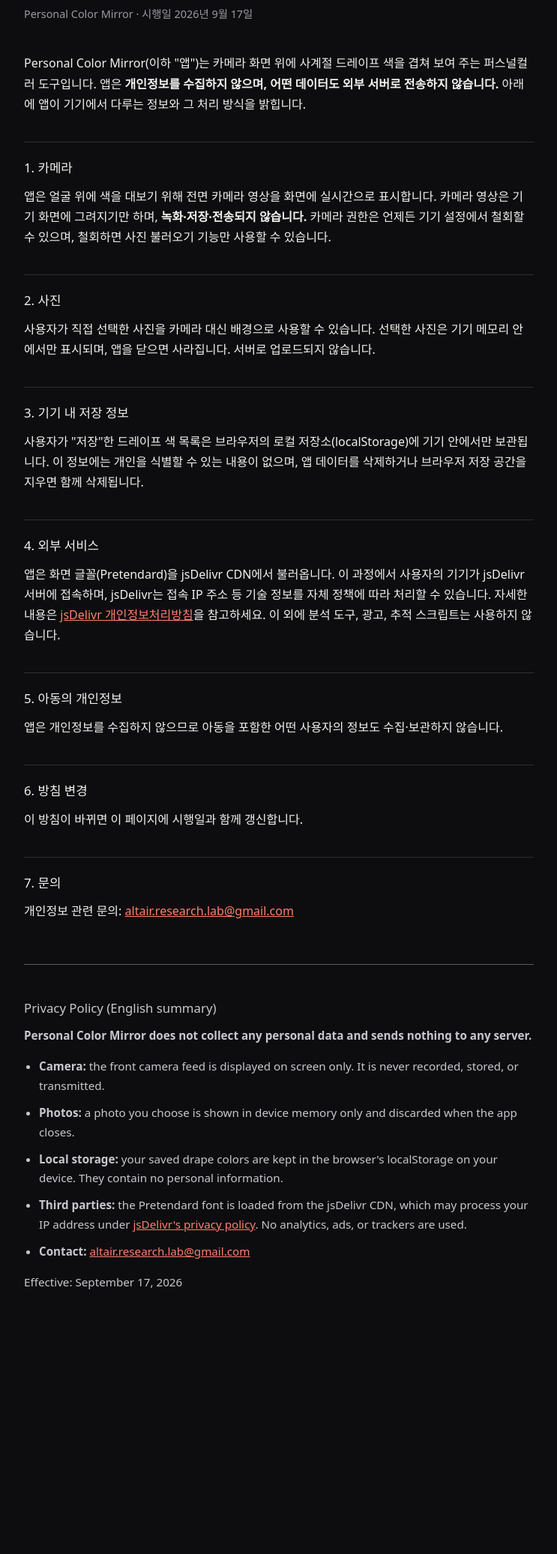
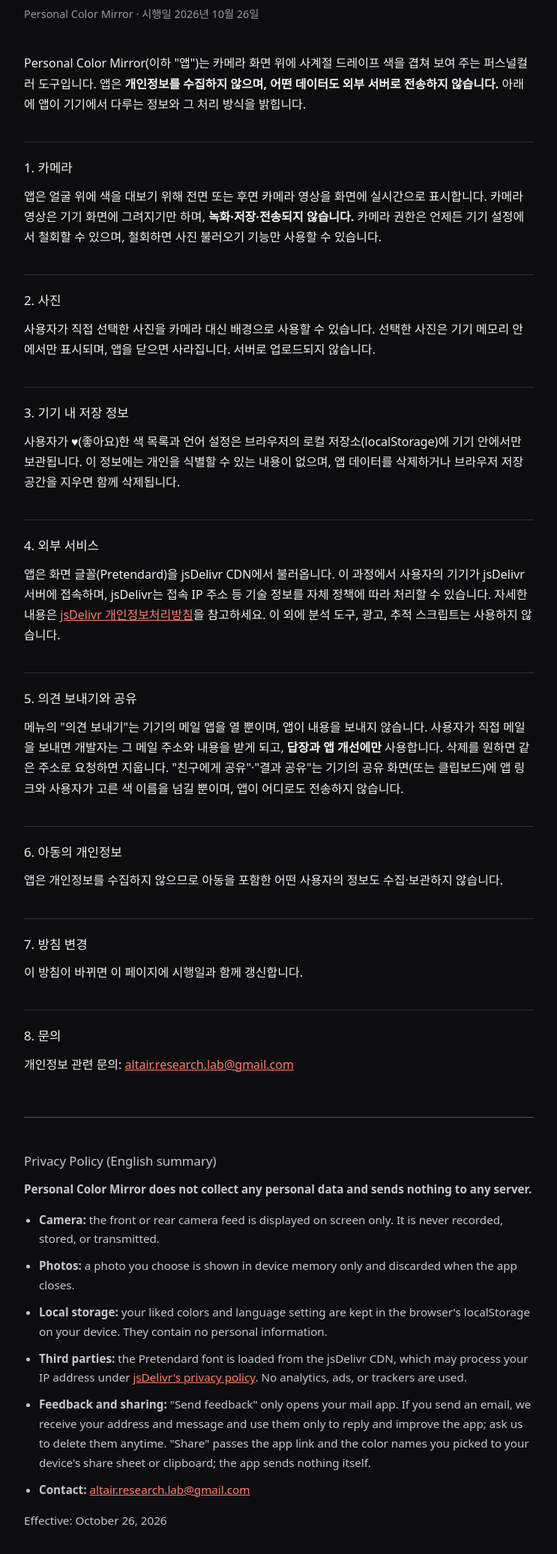
Before and after one commit to altair-research/drape, a plain HTML site: page privacy.html in a window 1280 px wide. Shown: the part 143-2216 px from the top of the page at 75% size, without its empty margins (268-1011 px from the left). Before the commit the page ends 1957 px from the top, so only its background shows below. Drawn offline with Linux system fonts and the light colour scheme.

Commit message:
v30 결과 공유(좋아요 색의 계절별 개수·이름 + 링크), 개인정보처리방침에 의견 메일·공유 항목 추가(10-26 시행)

```diff
--- a/privacy.html
+++ b/privacy.html
@@ -24,14 +24,14 @@
 <main>
 <a class="back" href="./">← Personal Color Mirror로 돌아가기</a>
 <h1>개인정보처리방침</h1>
-<div class="meta">Personal Color Mirror · 시행일 2026년 9월 17일</div>
+<div class="meta">Personal Color Mirror · 시행일 2026년 10월 26일</div>
 
 <p>Personal Color Mirror(이하 "앱")는 카메라 화면 위에 사계절 드레이프 색을 겹쳐 보여 주는 퍼스널컬러 도구입니다.
 앱은 <strong>개인정보를 수집하지 않으며, 어떤 데이터도 외부 서버로 전송하지 않습니다.</strong>
 아래에 앱이 기기에서 다루는 정보와 그 처리 방식을 밝힙니다.</p>
 
 <h2>1. 카메라</h2>
-<p>앱은 얼굴 위에 색을 대보기 위해 전면 카메라 영상을 화면에 실시간으로 표시합니다.
+<p>앱은 얼굴 위에 색을 대보기 위해 전면 또는 후면 카메라 영상을 화면에 실시간으로 표시합니다.
 카메라 영상은 기기 화면에 그려지기만 하며, <strong>녹화·저장·전송되지 않습니다.</strong>
 카메라 권한은 언제든 기기 설정에서 철회할 수 있으며, 철회하면 사진 불러오기 기능만 사용할 수 있습니다.</p>
 
@@ -40,7 +40,7 @@
 선택한 사진은 기기 메모리 안에서만 표시되며, 앱을 닫으면 사라집니다. 서버로 업로드되지 않습니다.</p>
 
 <h2>3. 기기 내 저장 정보</h2>
-<p>사용자가 "저장"한 드레이프 색 목록은 브라우저의 로컬 저장소(localStorage)에 기기 안에서만 보관됩니다.
+<p>사용자가 ♥(좋아요)한 색 목록과 언어 설정은 브라우저의 로컬 저장소(localStorage)에 기기 안에서만 보관됩니다.
 이 정보에는 개인을 식별할 수 있는 내용이 없으며, 앱 데이터를 삭제하거나 브라우저 저장 공간을 지우면 함께 삭제됩니다.</p>
 
 <h2>4. 외부 서비스</h2>
@@ -49,26 +49,32 @@ jsDelivr는 접속 IP 주소 등 기술 정보를 자체 정책에 따라 처리
 자세한 내용은 <a href="https://www.jsdelivr.com/terms/privacy-policy-jsdelivr-net" rel="noopener">jsDelivr 개인정보처리방침</a>을 참고하세요.
 이 외에 분석 도구, 광고, 추적 스크립트는 사용하지 않습니다.</p>
 
-<h2>5. 아동의 개인정보</h2>
+<h2>5. 의견 보내기와 공유</h2>
+<p>메뉴의 "의견 보내기"는 기기의 메일 앱을 열 뿐이며, 앱이 내용을 보내지 않습니다. 사용자가 직접 메일을 보내면
+개발자는 그 메일 주소와 내용을 받게 되고, <strong>답장과 앱 개선에만</strong> 사용합니다. 삭제를 원하면 같은 주소로 요청하면 지웁니다.
+"친구에게 공유"·"결과 공유"는 기기의 공유 화면(또는 클립보드)에 앱 링크와 사용자가 고른 색 이름을 넘길 뿐이며, 앱이 어디로도 전송하지 않습니다.</p>
+
+<h2>6. 아동의 개인정보</h2>
 <p>앱은 개인정보를 수집하지 않으므로 아동을 포함한 어떤 사용자의 정보도 수집·보관하지 않습니다.</p>
 
-<h2>6. 방침 변경</h2>
+<h2>7. 방침 변경</h2>
 <p>이 방침이 바뀌면 이 페이지에 시행일과 함께 갱신합니다.</p>
 
-<h2>7. 문의</h2>
+<h2>8. 문의</h2>
 <p>개인정보 관련 문의: <a href="mailto:altair.research.lab@gmail.com">altair.research.lab@gmail.com</a></p>
 
 <section class="en">
 <h2>Privacy Policy (English summary)</h2>
 <p><strong>Personal Color Mirror does not collect any personal data and sends nothing to any server.</strong></p>
 <ul>
-  <li><strong>Camera:</strong> the front camera feed is displayed on screen only. It is never recorded, stored, or transmitted.</li>
+  <li><strong>Camera:</strong> the front or rear camera feed is displayed on screen only. It is never recorded, stored, or transmitted.</li>
   <li><strong>Photos:</strong> a photo you choose is shown in device memory only and discarded when the app closes.</li>
-  <li><strong>Local storage:</strong> your saved drape colors are kept in the browser's localStorage on your device. They contain no personal information.</li>
+  <li><strong>Local storage:</strong> your liked colors and language setting are kept in the browser's localStorage on your device. They contain no personal information.</li>
   <li><strong>Third parties:</strong> the Pretendard font is loaded from the jsDelivr CDN, which may process your IP address under <a href="https://www.jsdelivr.com/terms/privacy-policy-jsdelivr-net" rel="noopener">jsDelivr's privacy policy</a>. No analytics, ads, or trackers are used.</li>
+  <li><strong>Feedback and sharing:</strong> "Send feedback" only opens your mail app. If you send an email, we receive your address and message and use them only to reply and improve the app; ask us to delete them anytime. "Share" passes the app link and the color names you picked to your device's share sheet or clipboard; the app sends nothing itself.</li>
   <li><strong>Contact:</strong> <a href="mailto:altair.research.lab@gmail.com">altair.research.lab@gmail.com</a></li>
 </ul>
-<p>Effective: September 17, 2026</p>
+<p>Effective: October 26, 2026</p>
 </section>
 </main>
 </body>
--- a/sw.js
+++ b/sw.js
@@ -1,7 +1,7 @@
 /* Personal Color Mirror — service worker
    앱 껍데기(index, manifest, 아이콘)는 캐시에서 먼저 열고,
    새 버전이 올라오면 다음 실행 때 자동으로 바뀝니다. */
-var VERSION = "drape-v29"; // index.html의 APP_VERSION과 숫자를 맞춘다
+var VERSION = "drape-v30"; // index.html의 APP_VERSION과 숫자를 맞춘다
 var PREFIX = "drape-";        // 이 앱의 캐시 이름 접두사. 같은 사이트(altair-research.github.io)를 다른 앱도 쓰므로
                               // 정리할 때 내 접두사가 붙은 것만 지운다 (2026-09-24, 보드 GC-SHARED-ORIGIN)
 var SHELL = ["./", "./index.html", "./manifest.json", "./icon-192.png", "./icon-512.png", "./icon-maskable-512.png"];
```
Also changed, not shown: index.html (+25 -7 lines).
